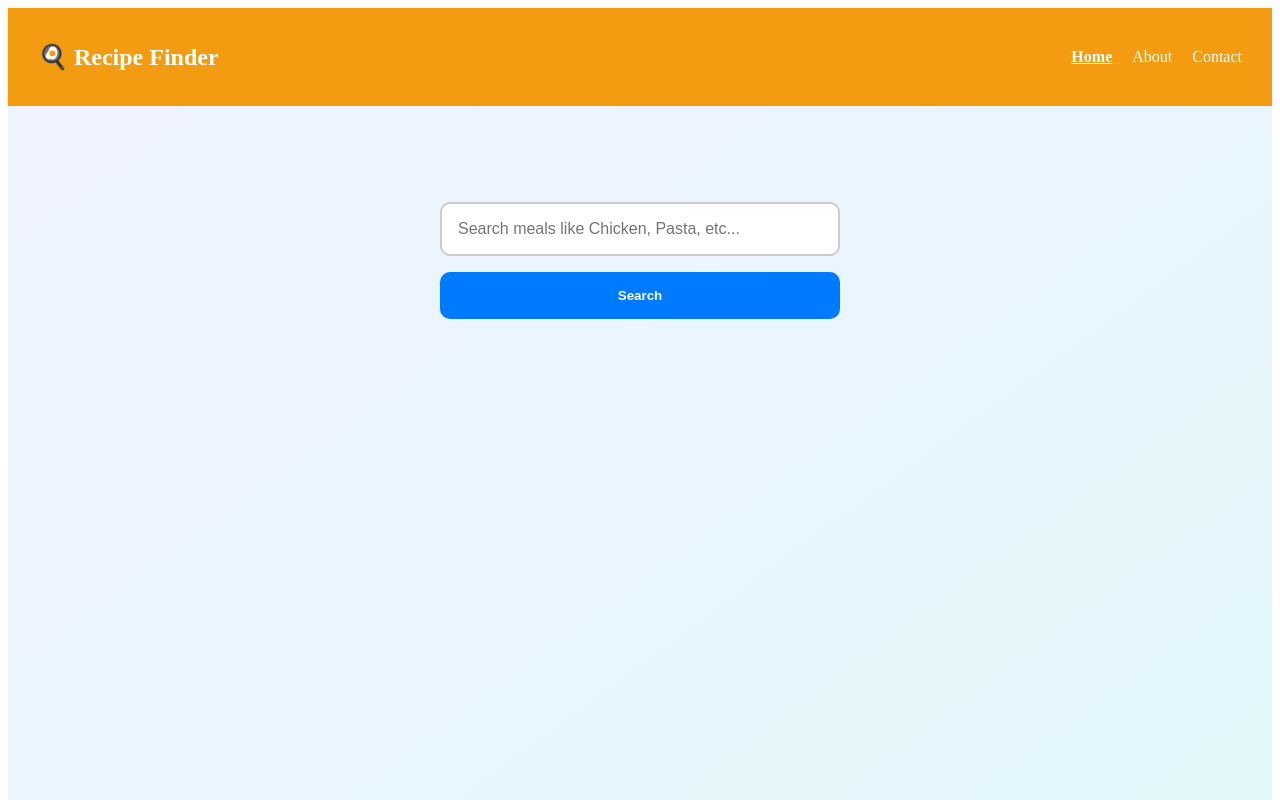
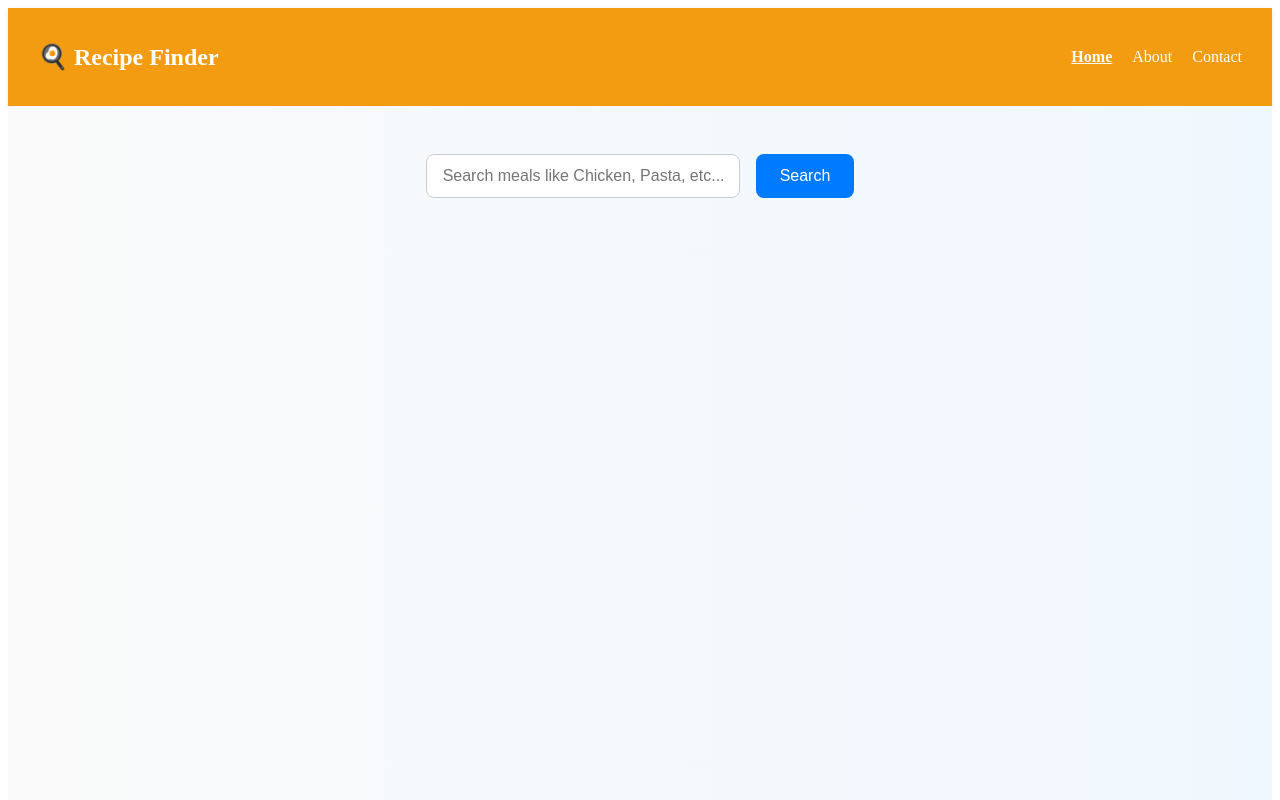
Before and after one commit to NamanKajla/Tasty-Bites, a React (Vite) app: page / in a window 1280 px wide. Shown: the top 800 px of the page. Built offline with nearby package versions, Linux system fonts and the light colour scheme.

Commit message:
update Home.css

```diff
--- a/src/pages/Home.css
+++ b/src/pages/Home.css
@@ -1,58 +1,102 @@
+/* Home.css */
 .home-page {
-  display: flex;
-  flex-direction: column;
-  align-items: center;
-  padding: 4rem 1rem;
-  background: linear-gradient(to bottom right, #f0f4ff, #e0f7fa);
+  text-align: center;
+  padding: 3rem 1rem;
+  background: linear-gradient(to right, #f9f9f9, #f0f8ff);
   min-height: 100vh;
 }
 
-.home-page h1 {
-  font-size: 2.5rem;
-  font-weight: 700;
-  color: #333;
-}
-
 .search-form {
-  margin-top: 2rem;
   display: flex;
-  flex-direction: column;
+  justify-content: center;
   gap: 1rem;
-  width: 100%;
-  max-width: 400px;
+  flex-wrap: wrap;
+  margin-bottom: 2rem;
 }
 
 .search-form input {
-  padding: 1rem;
-  border: 2px solid #ccc;
-  border-radius: 10px;
+  padding: 0.75rem 1rem;
+  border-radius: 8px;
+  border: 1px solid #ccc;
+  width: 280px;
   font-size: 1rem;
-  transition: border 0.3s;
-}
-
-.search-form input:focus {
-  outline: none;
-  border-color: #007bff;
 }
 
 .search-form button {
-  padding: 1rem;
-  background: #007bff;
+  padding: 0.75rem 1.5rem;
+  border: none;
+  background-color: #007bff;
   color: white;
-  font-weight: 600;
-  border: none;
-  border-radius: 10px;
+  border-radius: 8px;
+  font-size: 1rem;
   cursor: pointer;
-  transition: background 0.3s;
+  transition: background 0.3s ease;
 }
 
 .search-form button:hover {
-  background: #0056b3;
+  background-color: #0056b3;
 }
 
-.error-text {
-  color: red;
-  font-size: 0.9rem;
-  margin-top: -5px;
-  text-align: left;
+.recipe-grid {
+  display: grid;
+  grid-template-columns: repeat(auto-fit, minmax(250px, 1fr));
+  gap: 2rem;
+  padding: 1rem;
+  max-width: 1200px;
+  margin: auto;
 }
+
+.recipe-card {
+  background: white;
+  border-radius: 12px;
+  box-shadow: 0 4px 12px rgba(0, 0, 0, 0.08);
+  overflow: hidden;
+  transition: transform 0.3s ease;
+}
+
+.recipe-card:hover {
+  transform: scale(1.02);
+}
+
+.recipe-card img {
+  width: 100%;
+  height: 180px;
+  object-fit: cover;
+}
+
+.recipe-card h4 {
+  font-size: 1.1rem;
+  padding: 0.8rem;
+  margin: 0;
+}
+
+.recipe-buttons {
+  display: flex;
+  justify-content: space-between;
+  padding: 0.5rem 1rem 1rem;
+  gap: 0.5rem;
+}
+
+.recipe-buttons button {
+  flex: 1;
+  padding: 0.5rem;
+  border-radius: 6px;
+  border: none;
+  font-weight: 600;
+  cursor: pointer;
+}
+
+.favorite-btn {
+  background: #ffdddd;
+  color: #c0392b;
+}
+
+.favorite-btn.filled {
+  background: #e74c3c;
+  color: white;
+}
+
+.view-btn {
+  background: #2ecc71;
+  color: white;
+}
```
